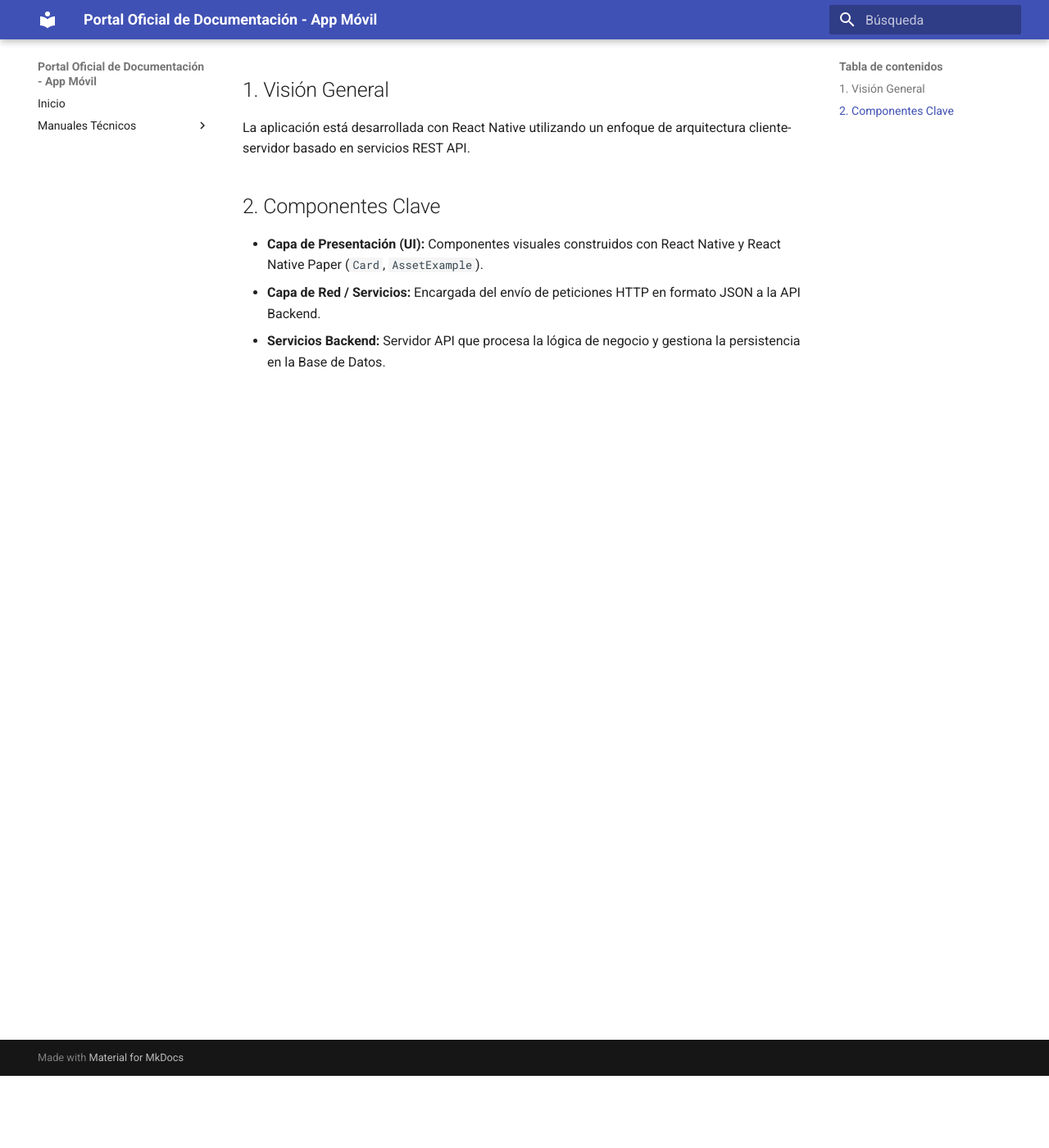
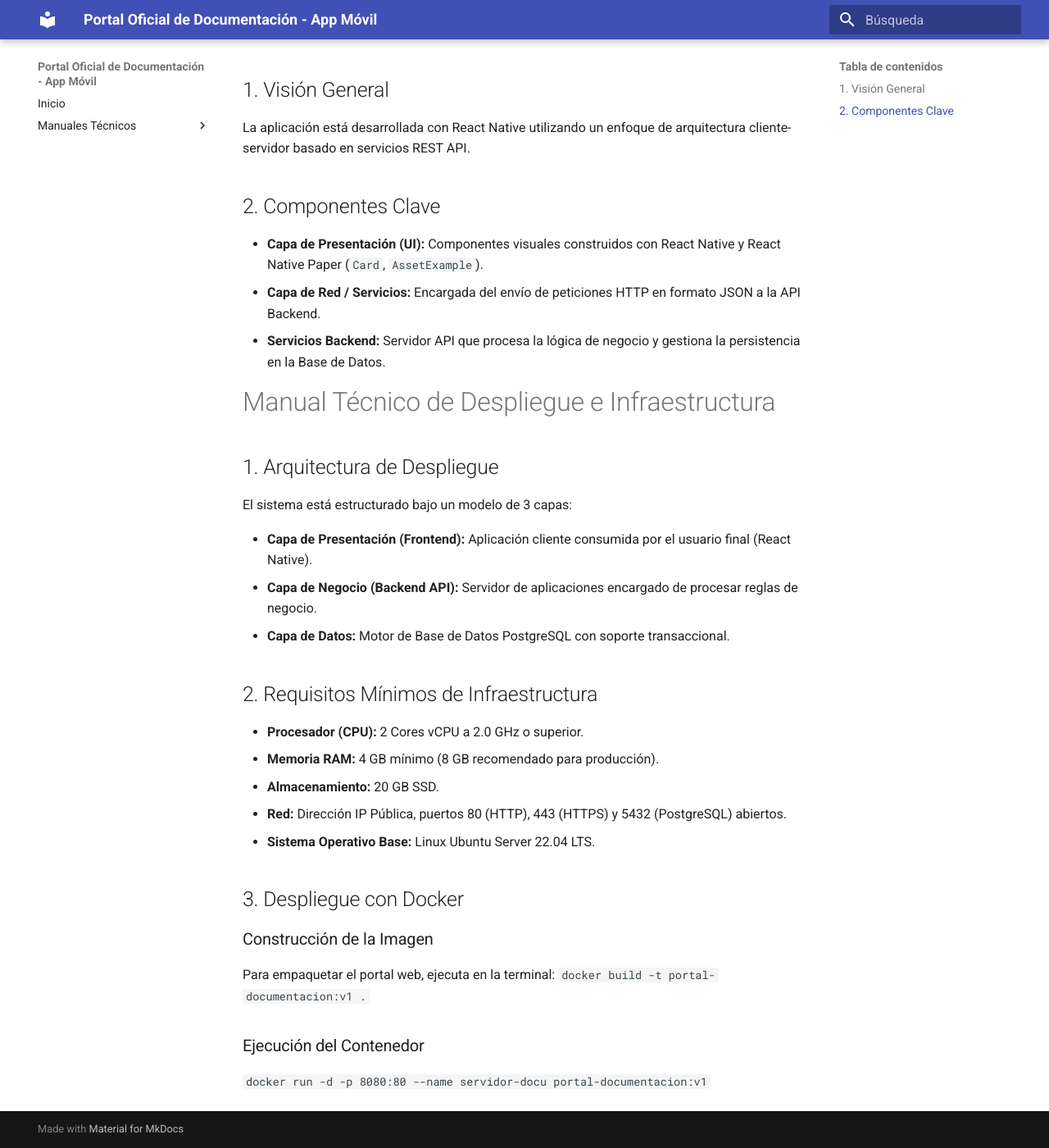
Before and after one commit to ReiskaDead/DocuAppMovilModulo35, an MkDocs documentation site: the page built from docs/arquitectura.md, in a window 1280 px wide and 1400 px high, scrolled down 88 px. Shown: the whole window at 82% size. Built offline with MkDocs 1.6.1 and Material for MkDocs 9.7.7, drawn with Linux system fonts in a browser that asks for light colours.

```diff
--- a/docs/arquitectura.md
+++ b/docs/arquitectura.md
@@ -7,3 +7,27 @@ La aplicación está desarrollada con React Native utilizando un enfoque de arqu
 * **Capa de Presentación (UI):** Componentes visuales construidos con React Native y React Native Paper (`Card`, `AssetExample`).
 * **Capa de Red / Servicios:** Encargada del envío de peticiones HTTP en formato JSON a la API Backend.
 * **Servicios Backend:** Servidor API que procesa la lógica de negocio y gestiona la persistencia en la Base de Datos.
+
+# Manual Técnico de Despliegue e Infraestructura
+
+## 1. Arquitectura de Despliegue
+El sistema está estructurado bajo un modelo de 3 capas:
+
+* **Capa de Presentación (Frontend):** Aplicación cliente consumida por el usuario final (React Native).
+* **Capa de Negocio (Backend API):** Servidor de aplicaciones encargado de procesar reglas de negocio.
+* **Capa de Datos:** Motor de Base de Datos PostgreSQL con soporte transaccional.
+
+## 2. Requisitos Mínimos de Infraestructura
+* **Procesador (CPU):** 2 Cores vCPU a 2.0 GHz o superior.
+* **Memoria RAM:** 4 GB mínimo (8 GB recomendado para producción).
+* **Almacenamiento:** 20 GB SSD.
+* **Red:** Dirección IP Pública, puertos 80 (HTTP), 443 (HTTPS) y 5432 (PostgreSQL) abiertos.
+* **Sistema Operativo Base:** Linux Ubuntu Server 22.04 LTS.
+
+## 3. Despliegue con Docker
+### Construcción de la Imagen
+Para empaquetar el portal web, ejecuta en la terminal:
+`docker build -t portal-documentacion:v1 .`
+
+### Ejecución del Contenedor
+`docker run -d -p 8080:80 --name servidor-docu portal-documentacion:v1`
```
Also changed, not shown: README.md (+1 -1 lines), docs/index.md (+5 -0 lines).
